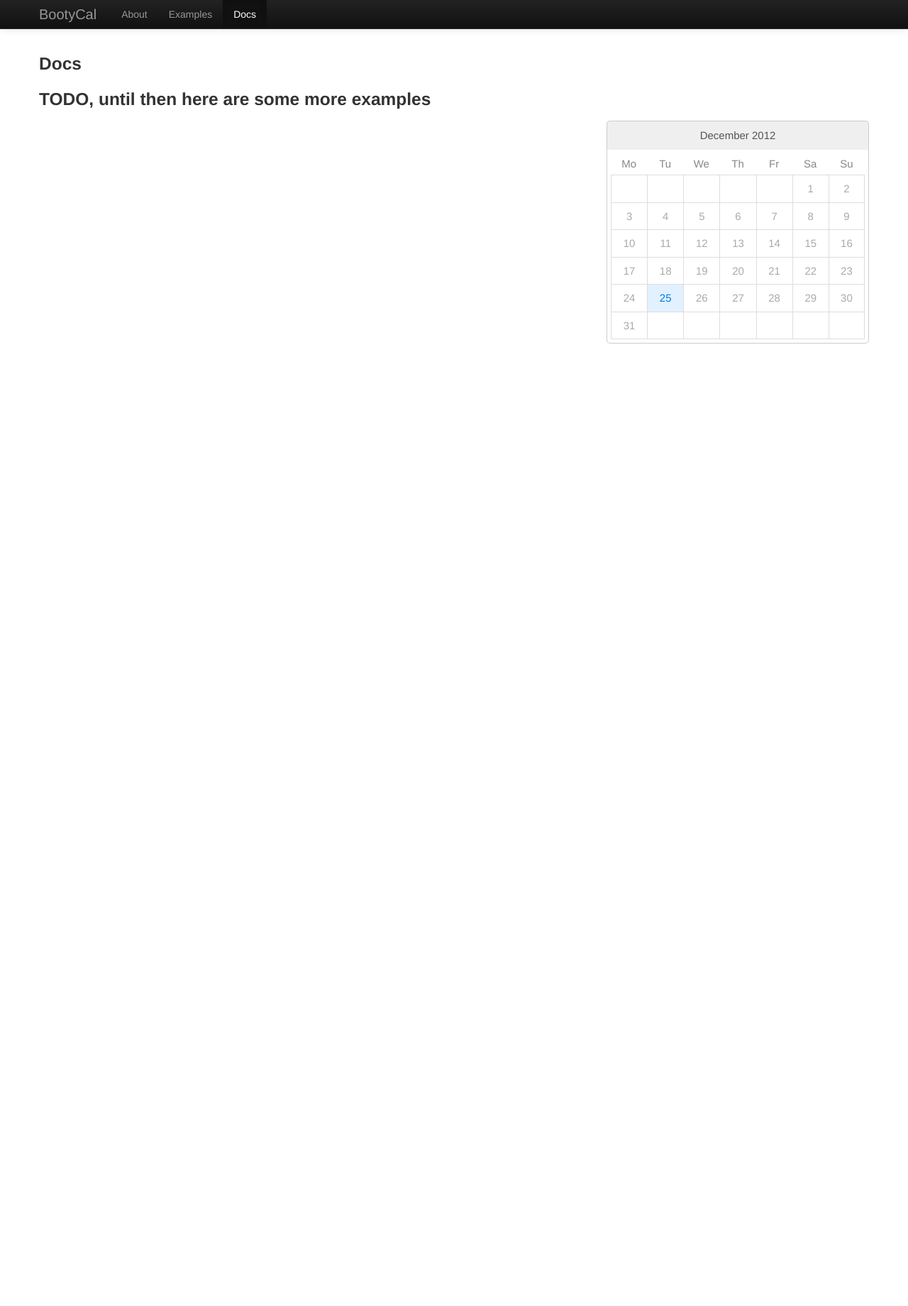
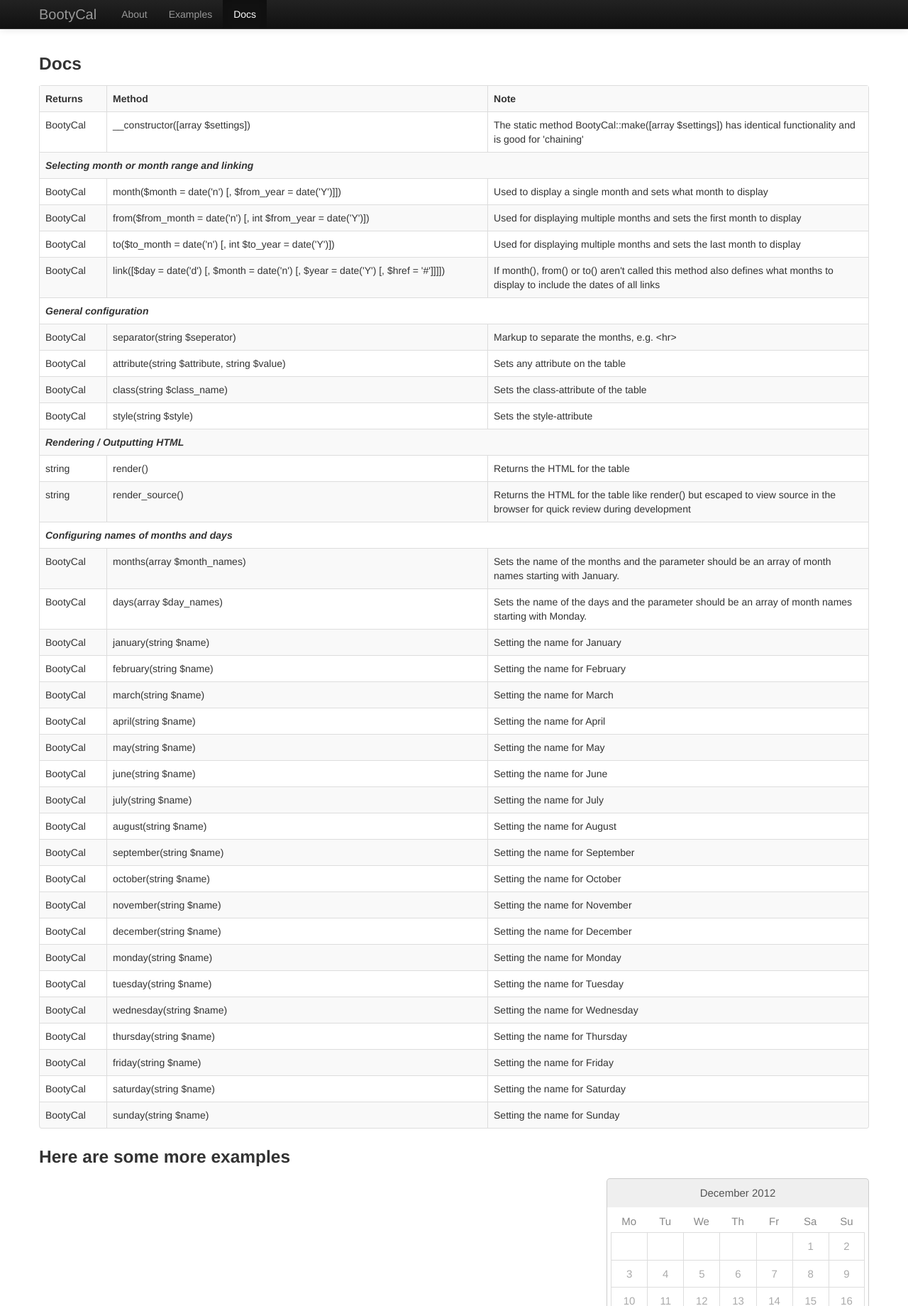
Before and after one commit to robingavin/BootyCal, a PHP site: page /docs.php in a window 1280 px wide. Shown: the top 1840 px of the page at 71% size. Before the commit the page ends 484 px from the top, so only its background shows below. Run offline with PHP 8.4, Linux system fonts and the light colour scheme.

Commit message:
First draft of the documentation finished, small refactor of code as well

```diff
--- a/BootyCal.php
+++ b/BootyCal.php
@@ -86,8 +86,12 @@ class BootyCal {
     return $this;
   }
 
-  public function from($month, $year) {
+  public function from($month, $year = null) {
+    // Prevent link() from stretching the date span
     $this->auto_mode = false;
+
+    // Default to this hear
+    $year = is_null($year) ? date('Y') : $year;
 
     $this->start_year = $year;
     $this->start_month = $month;
@@ -95,8 +99,12 @@ class BootyCal {
     return $this;
   }
 
-  public function to($month, $year) {
+  public function to($month, $year = null) {
+    // Prevent link() from stretching the date span
     $this->auto_mode = false;
+
+    // Default to this hear
+    $year = is_null($year) ? date('Y') : $year;
 
     $this->end_year = $year;
     $this->end_month = $month;
--- a/css/page.css
+++ b/css/page.css
@@ -9,3 +9,12 @@ body {
 .span5 hr {
   width: 100%;
 }
+
+td {
+  max-width: 400px;
+}
+
+.doc-table-header {
+  font-weight: bold;
+  font-style: italic;
+}
--- a/docs.php
+++ b/docs.php
@@ -35,8 +35,188 @@ include_once('BootyCal.php');
   </div>
   <div class="container">
     <h3>Docs</h3>
+    <table class="table table-striped table-bordered">
+      <tr>
+        <th>Returns</th>
+        <th>Method</th>
+        <th>Note</th>
+      </tr>
+      <tr>
+        <td>BootyCal</td>
+        <td>__constructor([array $settings])</td>
+        <td>The static method BootyCal::make([array $settings]) has identical functionality and is good for 'chaining'</td>
+      </tr>
+      <tr>
+        <td colspan="3" class="doc-table-header">Selecting month or month range and linking</td>
+      </tr>
+      <tr>
+        <td>BootyCal</td>
+        <td>month($month = date('n') [, $from_year = date('Y')]])</td>
+        <td>Used to display a single month and sets what month to display</td>
+      </tr>
+      <tr>
+        <td>BootyCal</td>
+        <td>from($from_month = date('n') [, int $from_year = date('Y')])</td>
+        <td>Used for displaying multiple months and sets the first month to display</td>
+      </tr>
+      <tr>
+        <td>BootyCal</td>
+        <td>to($to_month = date('n') [, int $to_year = date('Y')])</td>
+        <td>Used for displaying multiple months and sets the last month to display</td>
+      </tr>
+      <tr>
+        <td>BootyCal</td>
+        <td>link([$day = date('d') [, $month = date('n') [, $year = date('Y') [, $href = '#']]]])</td>
+        <td>If month(), from() or to() aren't called this method also defines what months to display to include the dates of all links</td>
+      </tr>
+      <tr>
+        <td colspan="3" class="doc-table-header">General configuration</td>
+      </tr>
+      <tr>
+        <td>BootyCal</td>
+        <td>separator(string $seperator)</td>
+        <td>Markup to separate the months, e.g. &lt;hr&gt;</td>
+      </tr>
+      <tr>
+        <td>BootyCal</td>
+        <td>attribute(string $attribute, string $value)</td>
+        <td>Sets any attribute on the table</td>
+      </tr>
+      <tr>
+        <td>BootyCal</td>
+        <td>class(string $class_name)</td>
+        <td>Sets the class-attribute of the table</td>
+      </tr>
+      <tr>
+        <td>BootyCal</td>
+        <td>style(string $style)</td>
+        <td>Sets the style-attribute</td>
+      </tr>
+      <tr>
+        <td colspan="3" class="doc-table-header">Rendering / Outputting HTML</td>
+      </tr>
+      <tr>
+        <td>string</td>
+        <td>render()</td>
+        <td>Returns the HTML for the table</td>
+      </tr>
+      <tr>
+        <td>string</td>
+        <td>render_source()</td>
+        <td>Returns the HTML for the table like render() but escaped to view source in the browser for quick review during development</td>
+      </tr>
+      <tr>
+        <td colspan="3" class="doc-table-header">Configuring names of months and days</td>
+      </tr>
+      <tr>
+        <td>BootyCal</td>
+        <td>months(array $month_names)</td>
+        <td>Sets the name of the months and the parameter should be an array of month names starting with January.</td>
+      </tr>
+      <tr>
+        <td>BootyCal</td>
+        <td>days(array $day_names)</td>
+        <td>Sets the name of the days and the parameter should be an array of month names starting with Monday.</td>
+      </tr>
+      <tr>
+        <td>BootyCal</td>
+        <td>january(string $name)</td>
+        <td>Setting the name for January</td>
+      </tr>
+      <tr>
+        <td>BootyCal</td>
+        <td>february(string $name)</td>
+        <td>Setting the name for February</td>
+      </tr>
+      <tr>
+        <td>BootyCal</td>
+        <td>march(string $name)</td>
+        <td>Setting the name for March</td>
+      </tr>
+      <tr>
+        <td>BootyCal</td>
+        <td>april(string $name)</td>
+        <td>Setting the name for April</td>
+      </tr>
+      <tr>
+        <td>BootyCal</td>
+        <td>may(string $name)</td>
+        <td>Setting the name for May</td>
+      </tr>
+      <tr>
+        <td>BootyCal</td>
+        <td>june(string $name)</td>
+        <td>Setting the name for June</td>
+      </tr>
+      <tr>
+        <td>BootyCal</td>
+        <td>july(string $name)</td>
+        <td>Setting the name for July</td>
+      </tr>
+      <tr>
+        <td>BootyCal</td>
+        <td>august(string $name)</td>
+        <td>Setting the name for August</td>
+      </tr>
+      <tr>
+        <td>BootyCal</td>
+        <td>september(string $name)</td>
+        <td>Setting the name for September</td>
+      </tr>
+      <tr>
+        <td>BootyCal</td>
+        <td>october(string $name)</td>
+        <td>Setting the name for October</td>
+      </tr>
+      <tr>
+        <td>BootyCal</td>
+        <td>november(string $name)</td>
+        <td>Setting the name for November</td>
+      </tr>
+      <tr>
+        <td>BootyCal</td>
+        <td>december(string $name)</td>
+        <td>Setting the name for December</td>
+      </tr>
+      <tr>
+        <td>BootyCal</td>
+        <td>monday(string $name)</td>
+        <td>Setting the name for Monday</td>
+      </tr>
+      <tr>
+        <td>BootyCal</td>
+        <td>tuesday(string $name)</td>
+        <td>Setting the name for Tuesday</td>
+      </tr>
+      <tr>
+        <td>BootyCal</td>
+        <td>wednesday(string $name)</td>
+        <td>Setting the name for Wednesday</td>
+      </tr>
+      <tr>
+        <td>BootyCal</td>
+        <td>thursday(string $name)</td>
+        <td>Setting the name for Thursday</td>
+      </tr>
+      <tr>
+        <td>BootyCal</td>
+        <td>friday(string $name)</td>
+        <td>Setting the name for Friday</td>
+      </tr>
+      <tr>
+        <td>BootyCal</td>
+        <td>saturday(string $name)</td>
+        <td>Setting the name for Saturday</td>
+      </tr>
+      <tr>
+        <td>BootyCal</td>
+        <td>sunday(string $name)</td>
+        <td>Setting the name for Sunday</td>
+      </tr>
 
-    <h3>TODO, until then here are some more examples</h3>
+    </table>
+
+    <h3>Here are some more examples</h3>
     <div class="row">
       <div class="span8">
         <script src="https://gist.github.com/4039774.js?file=gistfile1.php"></script>
--- a/index.php
+++ b/index.php
@@ -68,7 +68,7 @@ include_once('BootyCal.php');
       </div>
     </div>
 
-    <div class="row"><hr></div>
+    <!--div class="row"><hr></div-->
 
     </div> <!-- /container -->
 </body>
```
Also changed, not shown: README.md.
